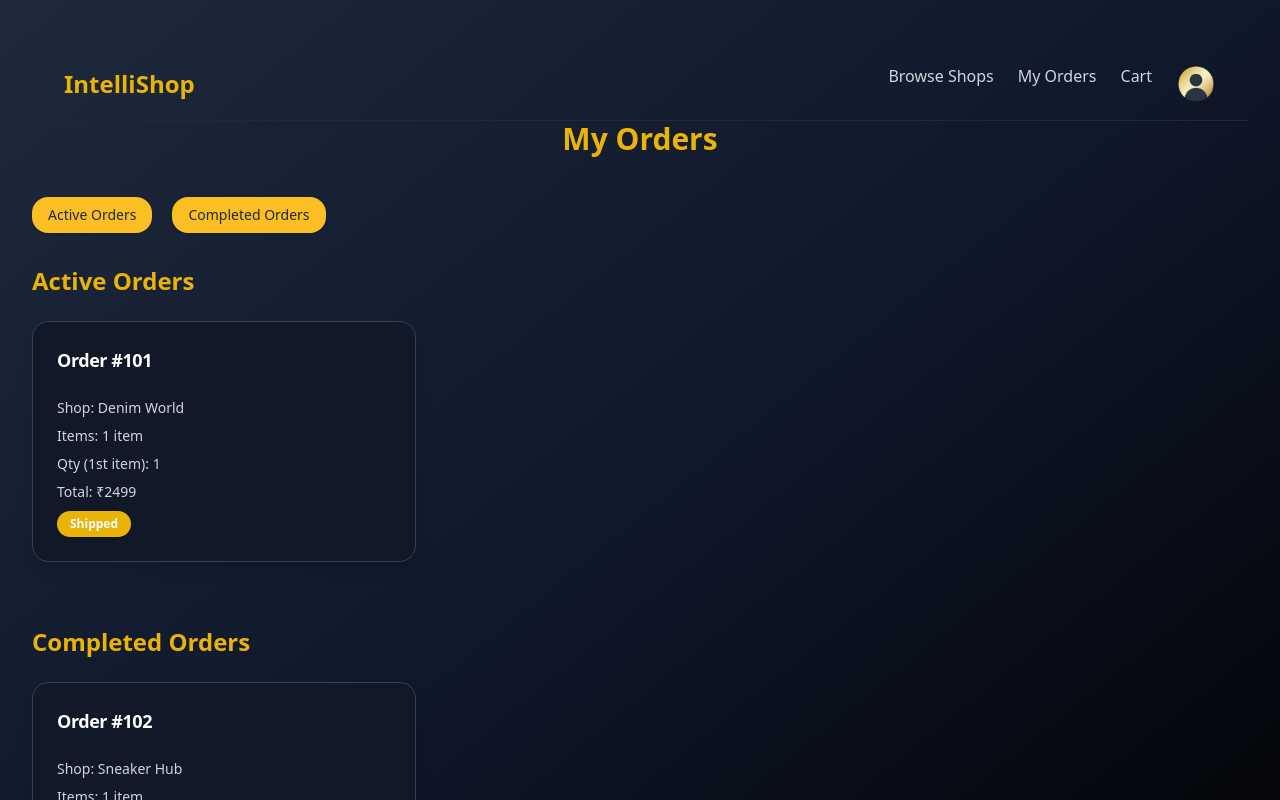
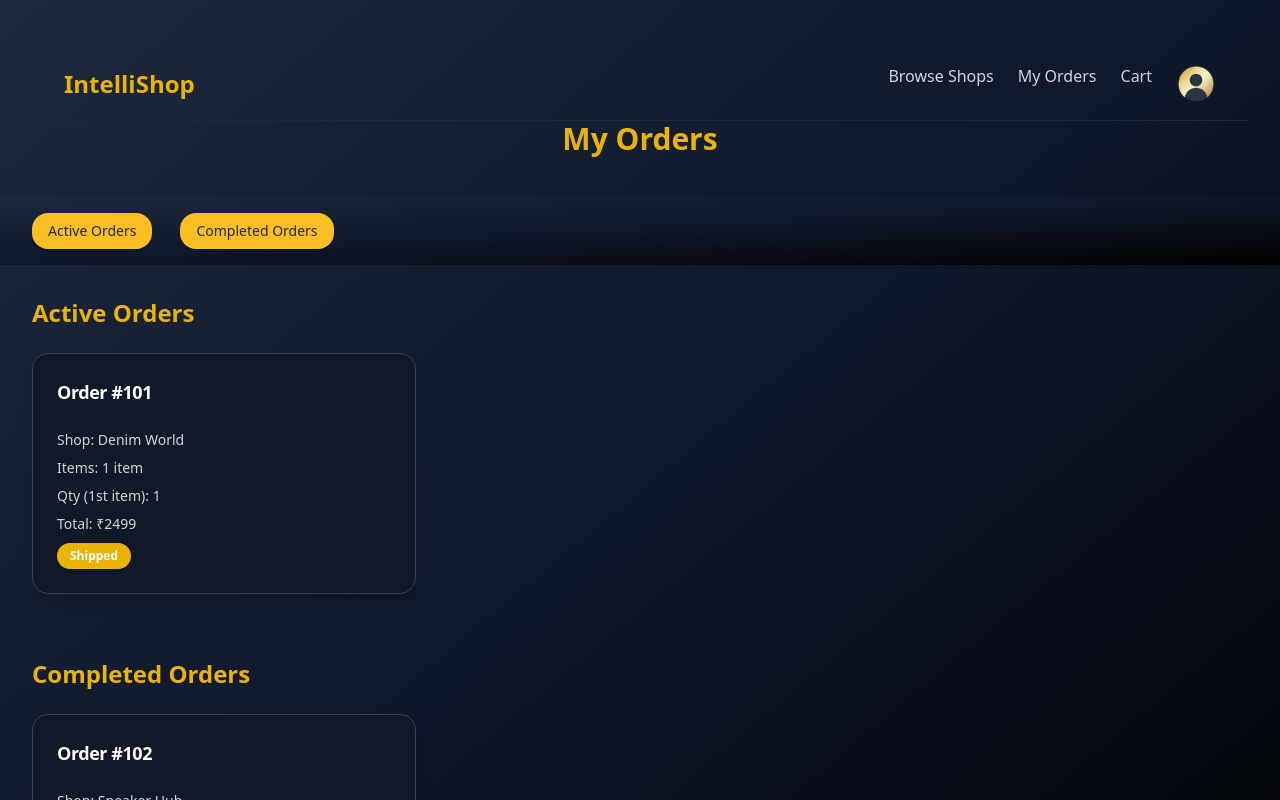
Before and after one commit to ha31457/Intelli-Shop-FE, a Next.js app: page /customer/orders in a window 1280 px wide. Shown: the top 800 px of the page. Built offline with nearby package versions, Linux system fonts and the light colour scheme; no server answers.

Commit message:
Made the active and completed orders buttons stick to top always so that users can navigate from anywhere in the page.

```diff
--- a/app/customer/orders/page.tsx
+++ b/app/customer/orders/page.tsx
@@ -219,8 +219,12 @@ export default function OrdersPage() {
       <h1 className="text-3xl text-yellow-500 font-bold mb-10 text-center">
         My Orders
       </h1>
-      <Button className="mb- rounded-2xl"><Link href={"#active-orders"}>Active Orders</Link></Button>
-      <Button className="mb-8 ml-5 rounded-2xl"><Link href={"#completed-orders"}>Completed Orders</Link></Button>
+      <div className="sticky top-0 z-50 bg-gradient-to-br from-[#1e293b] via-[#0f172a] to-black py-4 mb-8 -mx-8 px-8">
+        <div className="flex gap-7">
+          <Button className="rounded-2xl"><Link href={"#active-orders"}>Active Orders</Link></Button>
+          <Button className="rounded-2xl"><Link href={"#completed-orders"}>Completed Orders</Link></Button>
+        </div>
+      </div>
 
       {loading ? (
         <p className="text-gray-400 text-center">Loading your orders...</p>
```
